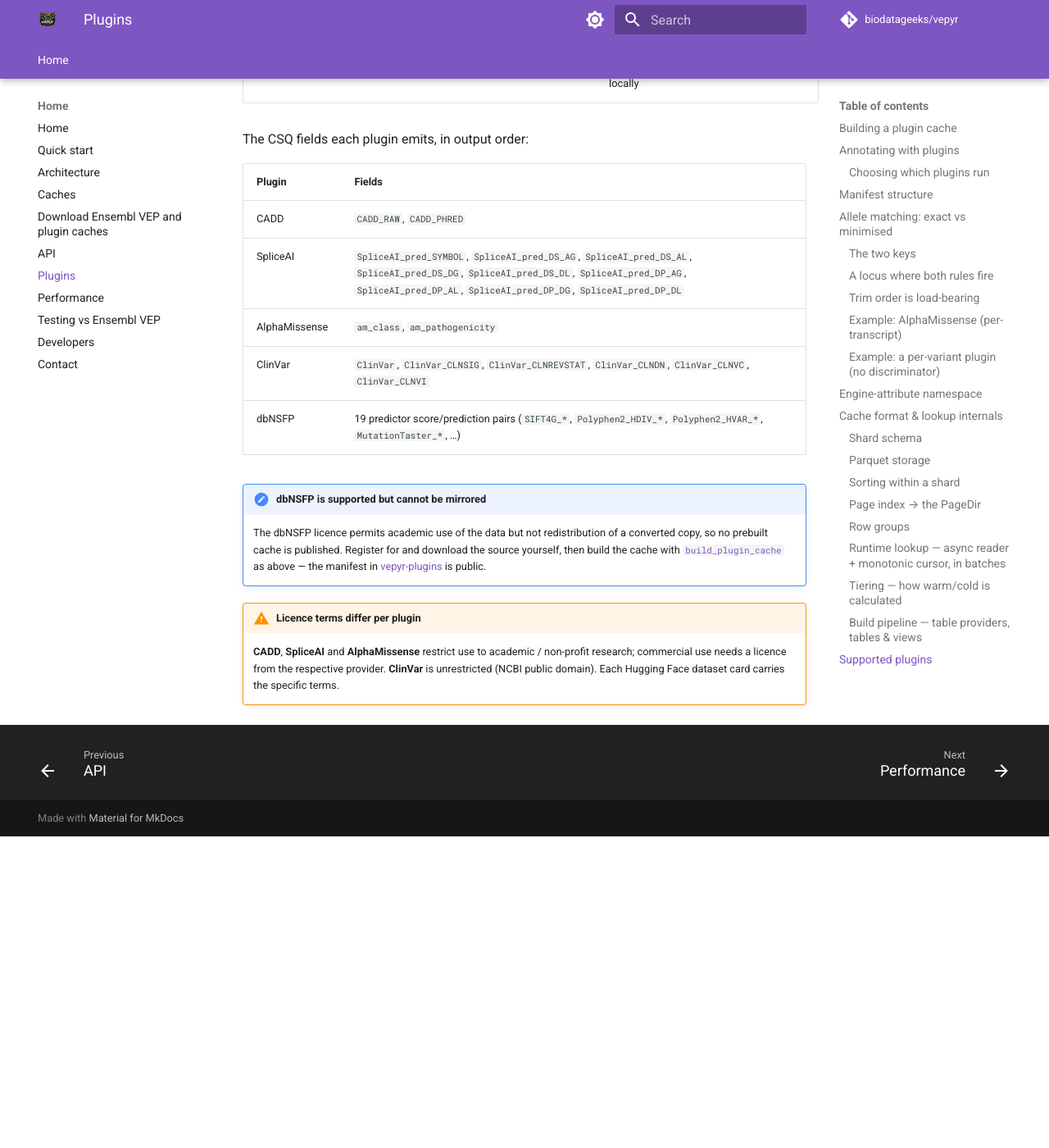
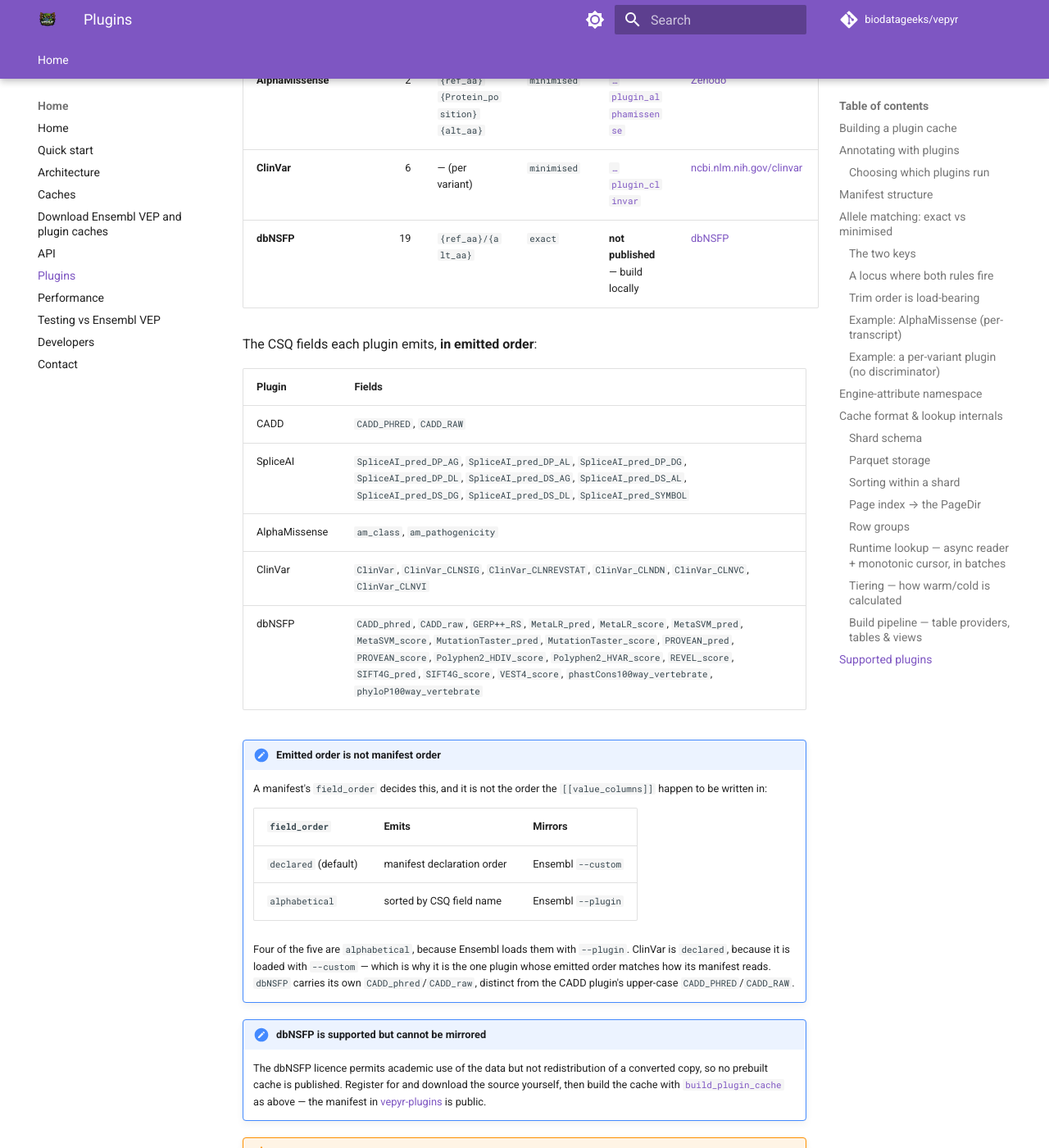
Before and after one commit to biodatageeks/vepyr, an MkDocs documentation site: the page built from docs/plugins.md, in a window 1280 px wide and 1400 px high, scrolled down 15102 px. Shown: the whole window at 82% size. Built offline with MkDocs 1.6.1 and Material for MkDocs 9.7.7, drawn with Linux system fonts in a browser that asks for light colours; comment, search, counter and statistics services are not loaded; before the commit the page ends 16122 px from its top, so only the background shows below that; some of the changed text lies outside the part shown.

Commit message:
docs(plugins): correct five claims that disagree with the engine
Checked every factual claim on the page against the upstream source, the built
plugin manifests and a real annotation run. Five were wrong.

The provider table marked `vcf` and `bed` "not implemented — reserved for a
future bio-formats-backed provider". Both are implemented: provider.rs
constructs a VcfTableProvider and a BedTableProvider, honours the manifest's
coordinate_system in each, and the VCF arm supports record_layout. Telling
manifest authors a working capability does not exist is the costliest error
here, so the table now describes what each provider does.

"The CSQ fields each plugin emits, in output order" listed manifest
declaration order. Emitted order comes from `field_order`, which is
alphabetical for four of the five plugins, so CADD was printed as RAW/PHRED
when it emits PHRED/RAW, and SpliceAI's nine were listed SYMBOL-first when
SYMBOL is emitted last. The page contradicted itself: its LazyFrame warning
already said PHRED then RAW. Table corrected against a real header, dbNSFP's
19 spelled out, and a note added explaining that `declared` mirrors Ensembl
--custom while `alphabetical` mirrors --plugin — which is why ClinVar, loaded
with --custom, is the one whose emitted order matches its manifest.

The engine-attribute table omitted SYMBOL, one of the 17 in ATTR_NAMES, while
the same page used {SYMBOL} as SpliceAI's discriminator.

The build_plugin_cache example commented every argument but omitted
`overwrite`, and never mentioned that source_path takes a {part: path} mapping
for multi-part manifests, or what the call returns.

The LazyFrame warning quoted CSQ positions 80 and 81 without saying they hold
only for a merged cache at default flags; the base count varies 74-86. Both
figures are now stated with their flags and verified: 80/81 at default, 87/88
with everything=True.

Co-Authored-By: Claude Opus 5 (1M context) <noreply@anthropic.com>

````diff
--- a/docs/plugins.md
+++ b/docs/plugins.md
@@ -30,8 +30,14 @@ vepyr.build_plugin_cache(
     plugin_cache_root="/data/plugin_cache",   # output: plugin/<name>/chr*.parquet + manifest.json
     chroms=None,                     # None = all chroms present under <cache_dir>/variation/
     plugins_repo=None,               # optional local clone of vepyr-plugins for OFFLINE builds
+    overwrite=False,                 # True replaces an existing plugin/<name>/ tree
 )
 ```
+
+`source_path` also accepts a `dict[str, str]` for a manifest whose `[[source]]`
+entries are split across several files, keyed by part name — those register as
+`plugin_<name>_src_<part>`. The call returns one
+`(chrom, rows, warm, cold)` tuple per chromosome written.
 
 One call builds one plugin at one version. To combine plugins at different
 versions (e.g. AlphaMissense `v0.2.0` + ClinVar `v0.3.0`), call
@@ -67,9 +73,12 @@ vepyr.annotate(
     discarded.
 
     Pass `skip_csq=False` to keep them. The values are correct and identical
-    to the VCF path, but unnamed: you have to know that, say, a CADD-only
-    subset appends `CADD_PHRED` then `CADD_RAW` at positions 80 and 81 of an
-    81-field `CSQ`. Plugin values are not broken out as DataFrame columns.
+    to the VCF path, but unnamed — you have to count positions yourself, and
+    the base field count varies (74–86, by cache type and `everything`), so
+    the offsets are not fixed. A CADD-only subset on a **merged** cache at
+    default flags appends `CADD_PHRED` then `CADD_RAW` at positions 80 and 81
+    of an 81-field `CSQ`; with `everything=True` the same two land at 87 and
+    88. Plugin values are not broken out as DataFrame columns.
 
     Passing [`plugins`](#choosing-which-plugins-run) without `output_vcf` and
     with `skip_csq` left at its default warns for this reason.
@@ -528,13 +538,17 @@ a short chain of SQL objects:
 
 **Table providers** (`[[source]].provider`):
 
-| Provider | Status | Notes |
-|---|---|---|
-| `csv` | ✅ implemented | Built-in DataFusion CSV reader. |
-| `tsv` | ✅ implemented | CSV reader with tab delimiter. gzip inputs are decompressed to a temp file first (DataFusion is built without the `compression` feature, so `register_csv` can't read `.gz` directly). |
-| `parquet` | ✅ implemented | Built-in DataFusion Parquet reader. |
-| `vcf` | ⛔ not implemented | Reserved for a future bio-formats-backed provider. |
-| `bed` | ⛔ not implemented | Reserved for a future bio-formats-backed provider. |
+| Provider | Notes |
+|---|---|
+| `csv` | Built-in DataFusion CSV reader. |
+| `tsv` | CSV reader with tab delimiter. gzip inputs are decompressed to a temp file first (DataFusion is built without the `compression` feature, so `register_csv` can't read `.gz` directly). |
+| `parquet` | Built-in DataFusion Parquet reader. |
+| `vcf` | `VcfTableProvider` from bio-formats. Every INFO field the header declares is exposed and `ingest_sql` projects down to what it needs; set `record_layout` on the source to carry the raw record through. |
+| `bed` | `BedTableProvider` from bio-formats, BED4 only — `chrom`, `start`, `end`, `name`, whatever the file's variant. |
+
+All five are implemented. `vcf` and `bed` take their zero/one-based
+interpretation from the manifest's `coordinate_system` rather than the file's
+own convention, so `ingest_sql` always sees the system the manifest declares.
 
 ## Supported plugins
 
@@ -550,15 +564,30 @@ see [Plugin caches](downloads.md#plugin-caches) for the download commands.
 | **ClinVar** | 6 | — (per variant) | `minimised` | [`…plugin_clinvar`](downloads.md#plugin-caches) | [ncbi.nlm.nih.gov/clinvar](https://www.ncbi.nlm.nih.gov/clinvar/) |
 | **dbNSFP** | 19 | `{ref_aa}/{alt_aa}` | `exact` | **not published** — build locally | [dbNSFP](https://www.dbnsfp.org/) |
 
-The CSQ fields each plugin emits, in output order:
+The CSQ fields each plugin emits, **in emitted order**:
 
 | Plugin | Fields |
 |---|---|
-| CADD | `CADD_RAW`, `CADD_PHRED` |
-| SpliceAI | `SpliceAI_pred_SYMBOL`, `SpliceAI_pred_DS_AG`, `SpliceAI_pred_DS_AL`, `SpliceAI_pred_DS_DG`, `SpliceAI_pred_DS_DL`, `SpliceAI_pred_DP_AG`, `SpliceAI_pred_DP_AL`, `SpliceAI_pred_DP_DG`, `SpliceAI_pred_DP_DL` |
+| CADD | `CADD_PHRED`, `CADD_RAW` |
+| SpliceAI | `SpliceAI_pred_DP_AG`, `SpliceAI_pred_DP_AL`, `SpliceAI_pred_DP_DG`, `SpliceAI_pred_DP_DL`, `SpliceAI_pred_DS_AG`, `SpliceAI_pred_DS_AL`, `SpliceAI_pred_DS_DG`, `SpliceAI_pred_DS_DL`, `SpliceAI_pred_SYMBOL` |
 | AlphaMissense | `am_class`, `am_pathogenicity` |
 | ClinVar | `ClinVar`, `ClinVar_CLNSIG`, `ClinVar_CLNREVSTAT`, `ClinVar_CLNDN`, `ClinVar_CLNVC`, `ClinVar_CLNVI` |
-| dbNSFP | 19 predictor score/prediction pairs (`SIFT4G_*`, `Polyphen2_HDIV_*`, `Polyphen2_HVAR_*`, `MutationTaster_*`, …) |
+| dbNSFP | `CADD_phred`, `CADD_raw`, `GERP++_RS`, `MetaLR_pred`, `MetaLR_score`, `MetaSVM_pred`, `MetaSVM_score`, `MutationTaster_pred`, `MutationTaster_score`, `PROVEAN_pred`, `PROVEAN_score`, `Polyphen2_HDIV_score`, `Polyphen2_HVAR_score`, `REVEL_score`, `SIFT4G_pred`, `SIFT4G_score`, `VEST4_score`, `phastCons100way_vertebrate`, `phyloP100way_vertebrate` |
+
+!!! note "Emitted order is not manifest order"
+    A manifest's `field_order` decides this, and it is not the order the
+    `[[value_columns]]` happen to be written in:
+
+    | `field_order` | Emits | Mirrors |
+    |---|---|---|
+    | `declared` (default) | manifest declaration order | Ensembl `--custom` |
+    | `alphabetical` | sorted by CSQ field name | Ensembl `--plugin` |
+
+    Four of the five are `alphabetical`, because Ensembl loads them with
+    `--plugin`. ClinVar is `declared`, because it is loaded with `--custom` —
+    which is why it is the one plugin whose emitted order matches how its
+    manifest reads. `dbNSFP` carries its own `CADD_phred`/`CADD_raw`, distinct
+    from the CADD plugin's upper-case `CADD_PHRED`/`CADD_RAW`.
 
 !!! note "dbNSFP is supported but cannot be mirrored"
     The dbNSFP licence permits academic use of the data but not redistribution
````
Also changed, not shown: other parts of docs/plugins.md (+1 -0 lines).
